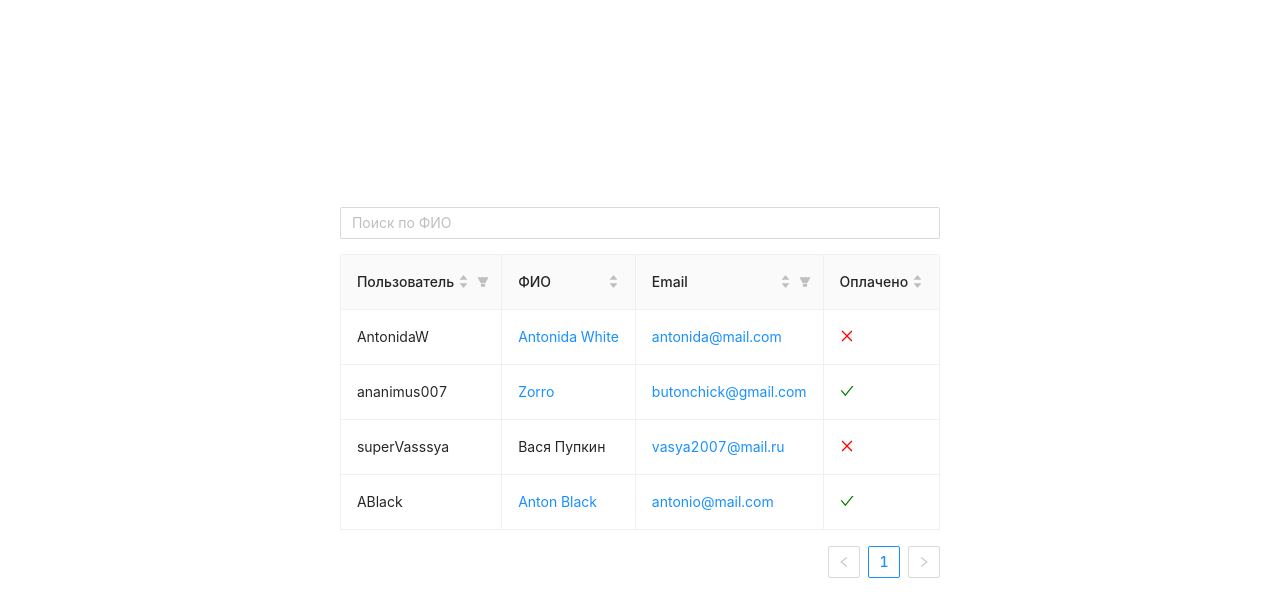
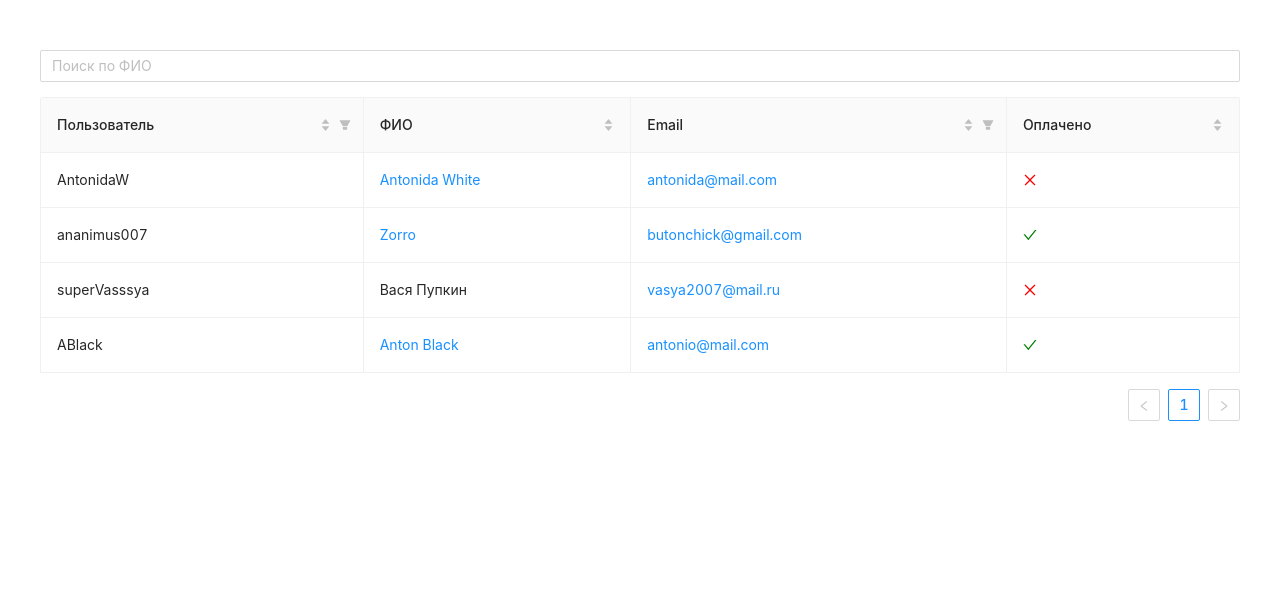
Before and after one commit to Liya174/table_physical, a React (Create React App) app: page / in a window 1280 px wide. Shown: the top 616 px of the page. Built offline with nearby package versions, Linux system fonts and the light colour scheme.

Commit message:
Поправлена вёрстка и наименование компонента

```diff
--- a/src/App.js
+++ b/src/App.js
@@ -1,6 +1,6 @@
 import React from 'react';
 import s from './App.module.css';
-import UsersTable from './components/UsersTable/UsersTable';
+import UsersList from './components/UsersList/UsersList';
 
 import data from './data.json';
 
@@ -9,16 +9,16 @@ class App extends React.Component {
   constructor(props) {
     super(props);
     this.state = {
-      data
+      usersList: data
     }
   }
 
   render() {
-    const { data } = this.state;
+    const { usersList } = this.state;
 
     return (
       <div className={s.container}>
-        <UsersTable data={data}/>
+        <UsersList list={usersList}/>
       </div>
     );
   }
--- a/src/App.module.css
+++ b/src/App.module.css
@@ -9,10 +9,10 @@ p {
 
 .container {
   display: flex;
-  align-items: center;
+  align-items: flex-start;
   justify-content: center;
   max-width: 1200px;
   min-height: 100vh;
   width: 95%;
-  margin: 0 auto;
+  margin: 50px auto;
 }
--- a/src/components/UsersTable/UsersTable.jsx
+++ b/src/components/UsersList/UsersList.jsx
@@ -5,30 +5,30 @@ import { Input, Table } from 'antd';
 import { CheckOutlined, CloseOutlined } from '@ant-design/icons';
 import 'antd/dist/antd.min.css';
 
-class UsersTable extends React.Component {
+import s from './UsersList.module.css';
+
+class UsersList extends React.Component {
   constructor(props) {
     super(props);
     this.state = {
       searchQuery: '',
+      users: this.props.list,
     };
   }
 
-  getUsers(data) {
-    const { searchQuery } = this.state;
-    let users = data;
+  getFilteredUsers(data) {
+    const { searchQuery, users } = this.state;
 
-    if (searchQuery.trim().length > 1) {
-      const searchOptions = {
-        maxPatternLength: 32,
-        minMatchCharLength: 2,
-        keys: ['first_name', 'last_name'],
-      };
+    if (!searchQuery.trim().length) return users;
 
-      const fuse = new Fuse(users, searchOptions);
-      users = fuse.search(searchQuery).map(result => result.item);
-    }
+    const searchOptions = {
+      maxPatternLength: 32,
+      minMatchCharLength: 2,
+      keys: ['first_name', 'last_name'],
+    };
 
-    return users;
+    const fuse = new Fuse(users, searchOptions);
+    return fuse.search(searchQuery).map(result => result.item);
   }
 
   changeSearchQuery = (e) => {
@@ -59,7 +59,7 @@ class UsersTable extends React.Component {
   getFilters = (field) => {
     const filtersSet = new Set();
 
-    this.props.data.forEach(user => {
+    this.props.list.forEach(user => {
       const value = user[field];
 
       if (Array.isArray(value)) {
@@ -89,6 +89,7 @@ class UsersTable extends React.Component {
       title: 'Пользователь',
       dataIndex: 'username',
       key: 'username',
+      editable: true,
       sorter: (a, b) => this.sort(a.username, b.username),
       filters: this.getFilters('username'),
       filterSearch: true,
@@ -120,12 +121,12 @@ class UsersTable extends React.Component {
 
   render() {
     return (
-      <div style={{ display: 'flex', flexDirection: 'column' }}>
-        <Input allowClear placeholder="Поиск по ФИО" onChange={this.changeSearchQuery} style={{ marginBottom: 15 }} />
-        <Table dataSource={this.getUsers(this.props.data)} columns={this.columns} bordered/>
+      <div className={s.container}>
+        <Input className={s.search} allowClear placeholder="Поиск по ФИО" onChange={this.changeSearchQuery} />
+        <Table dataSource={this.getFilteredUsers(this.state.users)} columns={this.columns} bordered/>
       </div>
     );
   }
 }
 
-export default UsersTable;
+export default UsersList;
--- /dev/null
+++ b/src/components/UsersList/UsersList.module.css
@@ -0,0 +1,9 @@
+.container {
+  display: flex;
+  flex-direction: column;
+  width: 100%;
+}
+
+.search {
+  margin-bottom: 15px;
+}
```
